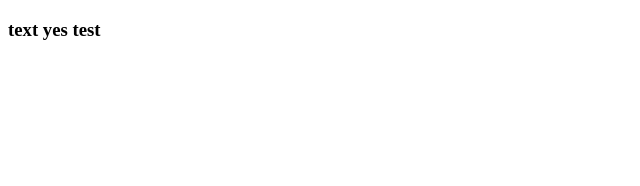
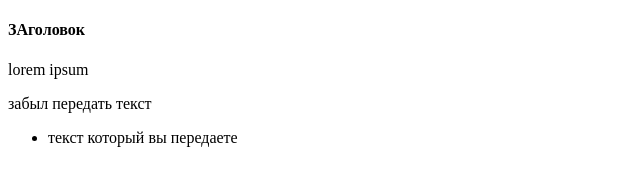
Before and after one commit to ikachinskaya/webpack-config-example, a website built with webpack: page index-template.html in a window 1280 px wide. Shown: the whole page, without its empty margins (0-640 px from the left). Built offline with nearby package versions, Linux system fonts and the light colour scheme.

Commit message:
Add component examplle

```diff
--- a/index-template.html
+++ b/index-template.html
@@ -13,8 +13,12 @@
 
   <!-- <h1>text <span>yes</span> </h1> -->
 
-  <div>
-    <img src="">
-  </div>
+
+<ul>
+  <li>
+    <p class="классКоторыйВыПередаете">текст который вы передаете</p>
+  </li>
+</ul>
+
 </body>
 </html>
--- a/src/index.js
+++ b/src/index.js
@@ -1,22 +1,34 @@
-// React;
-// ReactDOM;
-const Heading = require('./Heading');
+const root = document.getElementById('root');
 
-const container = document.getElementById('root');
+class TextBlock extends React.Component {
+  constructor(props) {
+    super(props);
+  }
 
-const element = React.createElement( Heading ,
-  { givenId: 'first', givenTitle: '12354', headingLevel: 3 },
-  'text ' , React.createElement('span', {}, 'yes'), ' test'
-);
+  render() {
+    const {
+      articleTitle,
+      firstPar = 'забыл передать текст',
+      secondPar = 'забыл передать текст',
+      headingLevel = 1
+    } = this.props;
+    return React.createElement(
+      'article',
+      {},
+      React.createElement(`h${headingLevel}`, { }, articleTitle),
+      React.createElement('p', {}, firstPar),
+      React.createElement('p', {}, secondPar)
+    );
+  }
+}
 
-// создаем компонент и ложим в ящик props все настройки и детей этого элемента
-const element2 = React.createElement( Heading ,
-  { givenId: 'second', givenTitle: 'текст'},
-  'любой'
-);
+const reactElem = React.createElement(TextBlock, {
+  articleTitle: 'ЗАголовок',
+  firstPar: 'lorem ipsum',
+  headingLevel: 4
+});
 
-// console.log(element);
+const reactElem1 = React.createElement(TextBlock);
+const reactElem2 = React.createElement(TextBlock);
 
-ReactDOM.render(element, container);
-
-// ReactDOM.render(element2, container);
+ReactDOM.render(reactElem, root);
```
